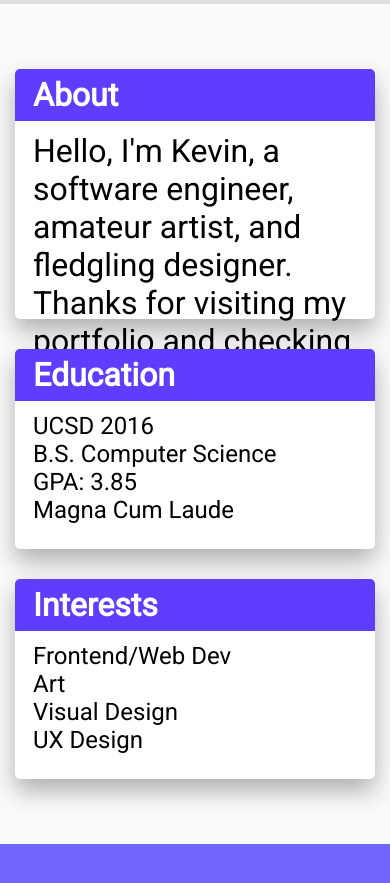
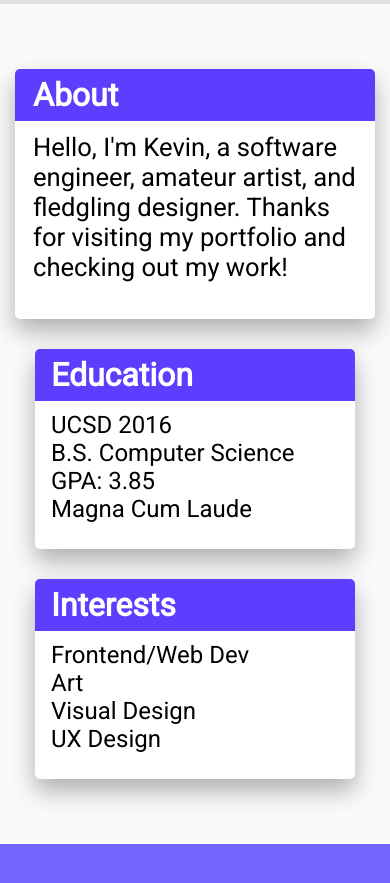
Before and after one commit to kcpan/kevinpan-portfolio, a plain HTML site: page index.html in a window 390 px wide. Shown: the part 840-1723 px from the top of the page. Drawn offline with Linux system fonts and the light colour scheme.

Commit message:
Made responsiver

```diff
--- a/css/style.css
+++ b/css/style.css
@@ -152,7 +152,7 @@ a, a:visited, a:hover, a:active {
   -webkit-box-shadow: 0px 12px 25px rgba(0, 0, 0, 0.70);
   -moz-box-shadow: 0px 12px 25px rgba(0, 0, 0, 0.70);
   box-shadow: 0px 12px 25px rgba(0, 0, 0, 0.70);
-  transform: translateY(-5px);
+  transform: translateY(-5px) scale(1.05);
 }
 
 .card-small{
@@ -165,6 +165,7 @@ a, a:visited, a:hover, a:active {
   border-radius: 5px;
   -webkit-transition: 0.25s;
   transition: 0.25s;
+  max-width: 320px;
 }
 
 .card-title{
@@ -203,6 +204,24 @@ a, a:visited, a:hover, a:active {
     order: 2;
 }
 
+@media (max-width: 620px) {
+  .large-font{
+    font-size: 1.9em;
+  }
+}
+
+@media (max-width: 470px) {
+  .large-font{
+    font-size: 1.6em;
+  }
+}
+
+@media (max-width: 360px) {
+  .large-font{
+    font-size: 1.4em;
+  }
+}
+
 
 /* PROJECTS SECTION */
 
```
